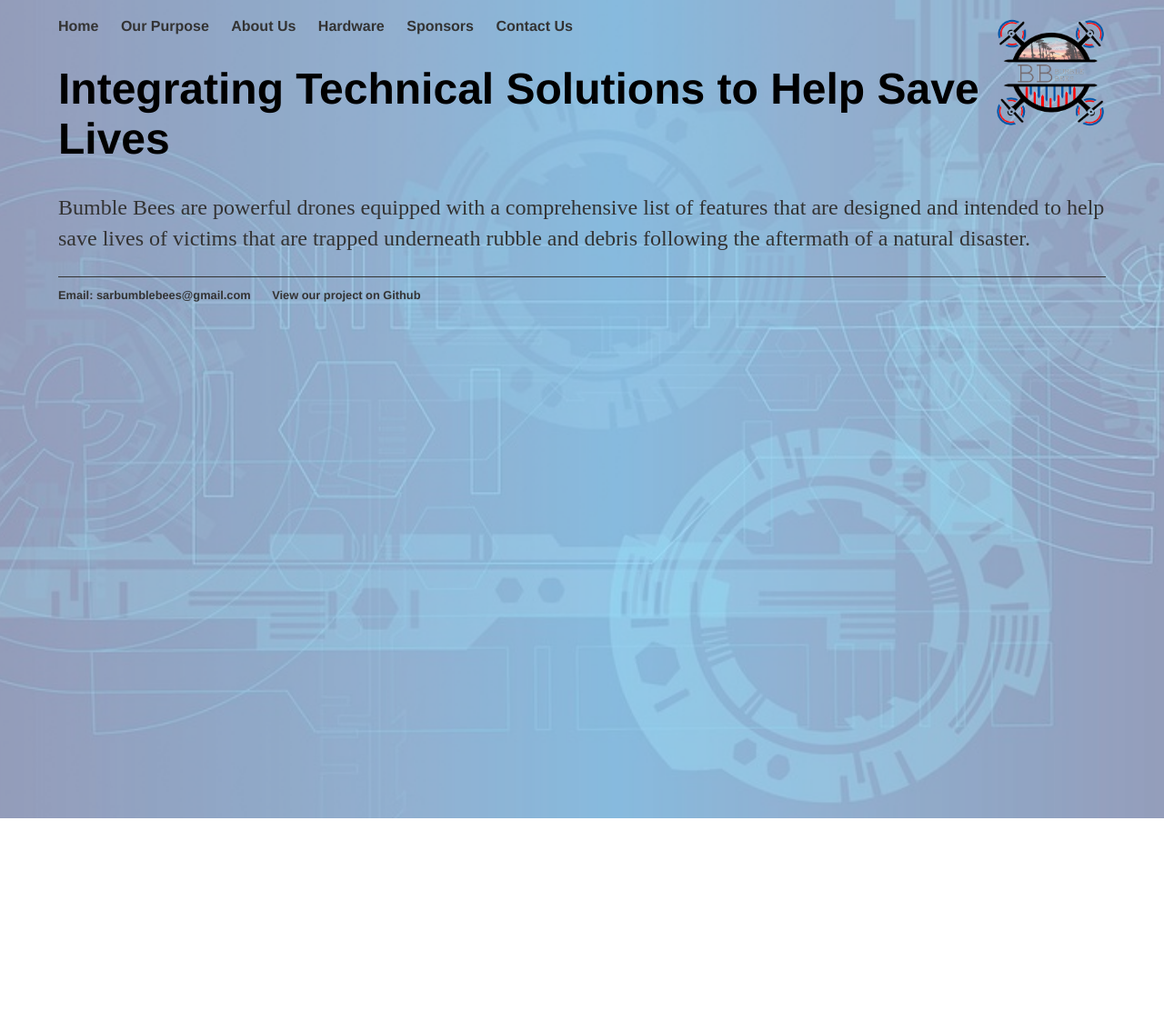
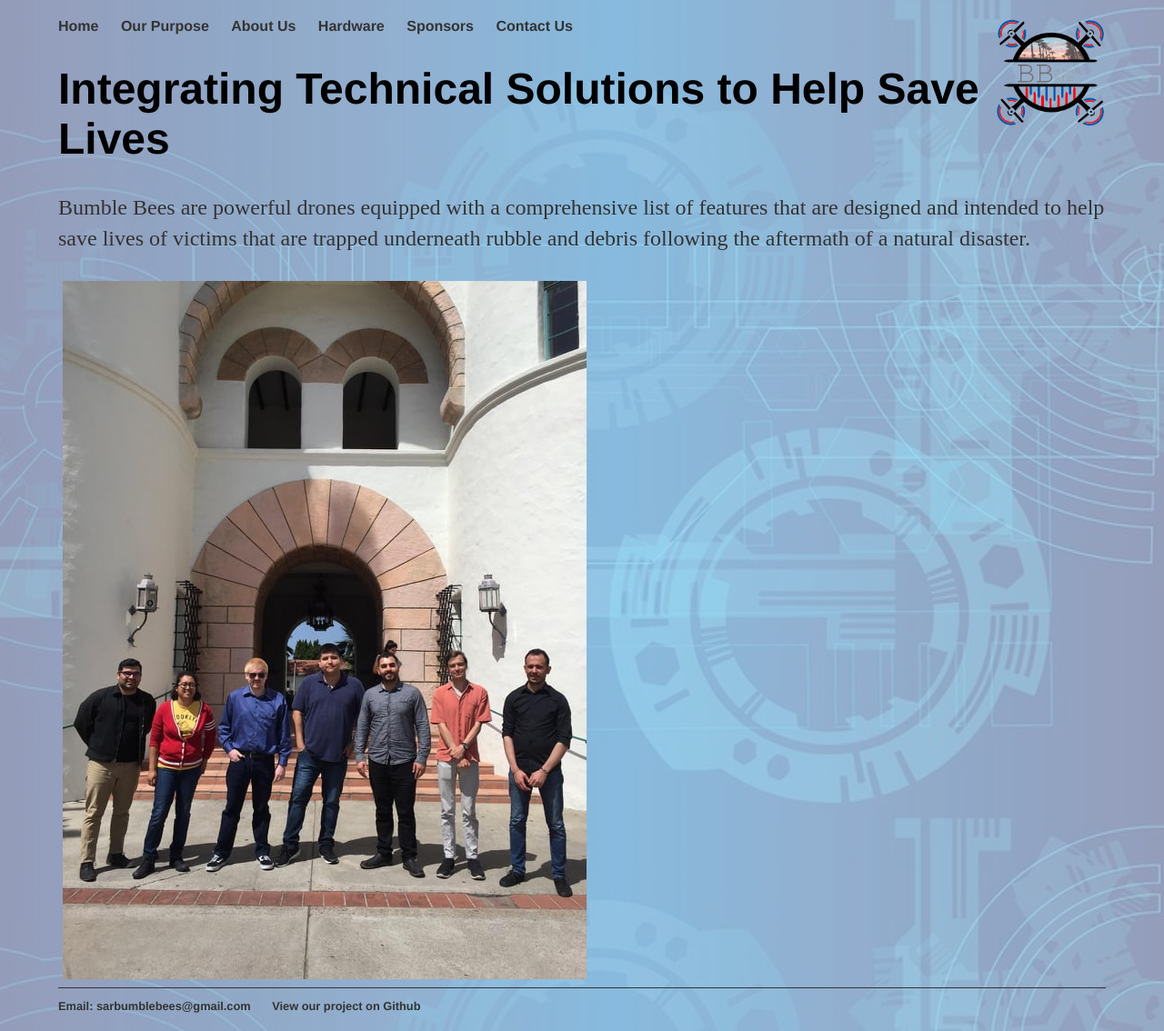
Before and after one commit to ColtonBeery/sarbumblebees, a Jekyll site: the page built from index.html, in a window 1280 px wide. Shown: the whole page at 91% size. Built offline with Jekyll 4.4.1, drawn with Linux system fonts in a browser that asks for light colours; before the commit the page ends 900 px from its top, so only the background shows below that.

Commit message:
Add group photo to homepage
It's a little bit fuzzy when you zoom in, though. Do we have a higher resolution version?

```diff
--- a/index.html
+++ b/index.html
@@ -2,7 +2,8 @@
 layout: default
 title: SAR Bumblebees
 ---
-<div class="blurb">
+<div>
 	<h1>Integrating Technical Solutions to Help Save Lives</h1>
 	<p>Bumble Bees are powerful drones equipped with a comprehensive list of features that are designed and intended to help save lives of victims that are trapped underneath rubble and debris following the aftermath of a natural disaster.</p>
 </div><!-- /.blurb -->
+<img src="/images/group_photo.jpg" alt="Placeholder Image" style="margin:5px 5px">
```
Also changed, not shown: images/group_photo.jpg (renamed from images/Group Picture.jpg).
